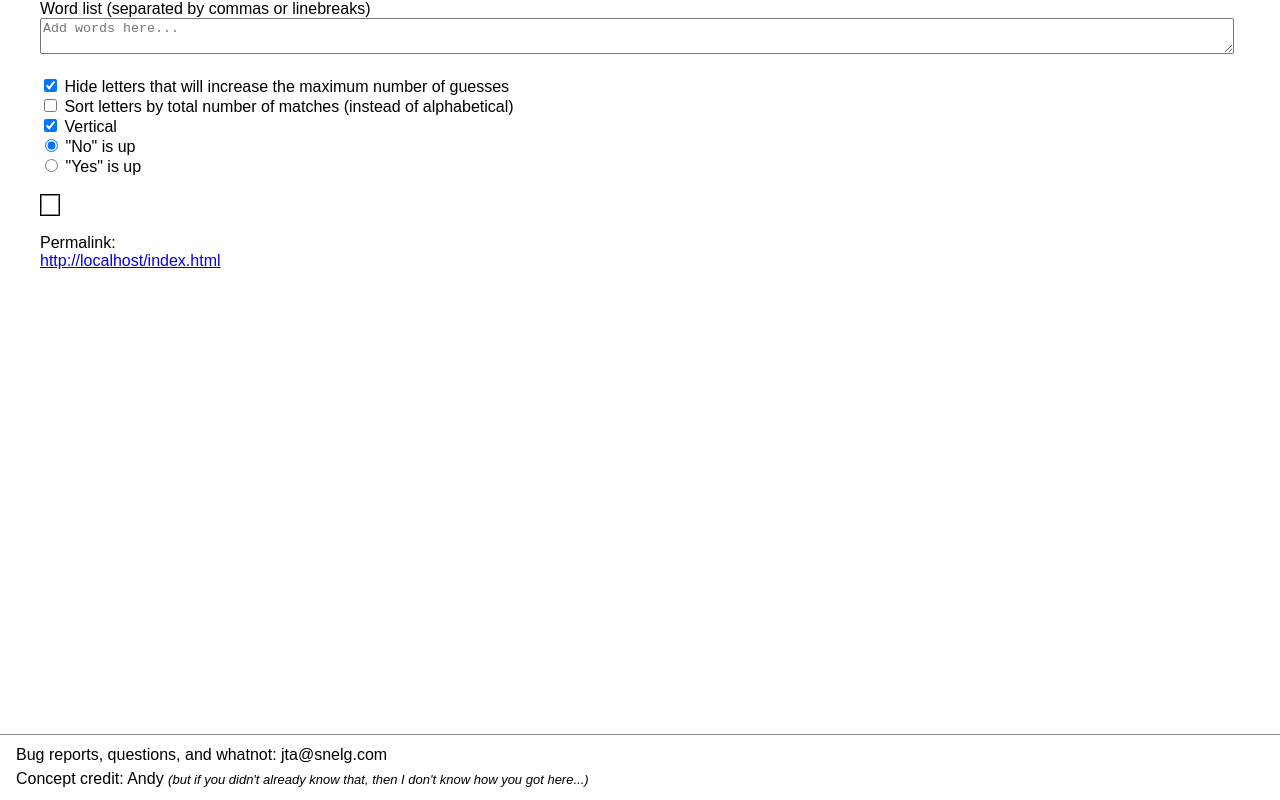
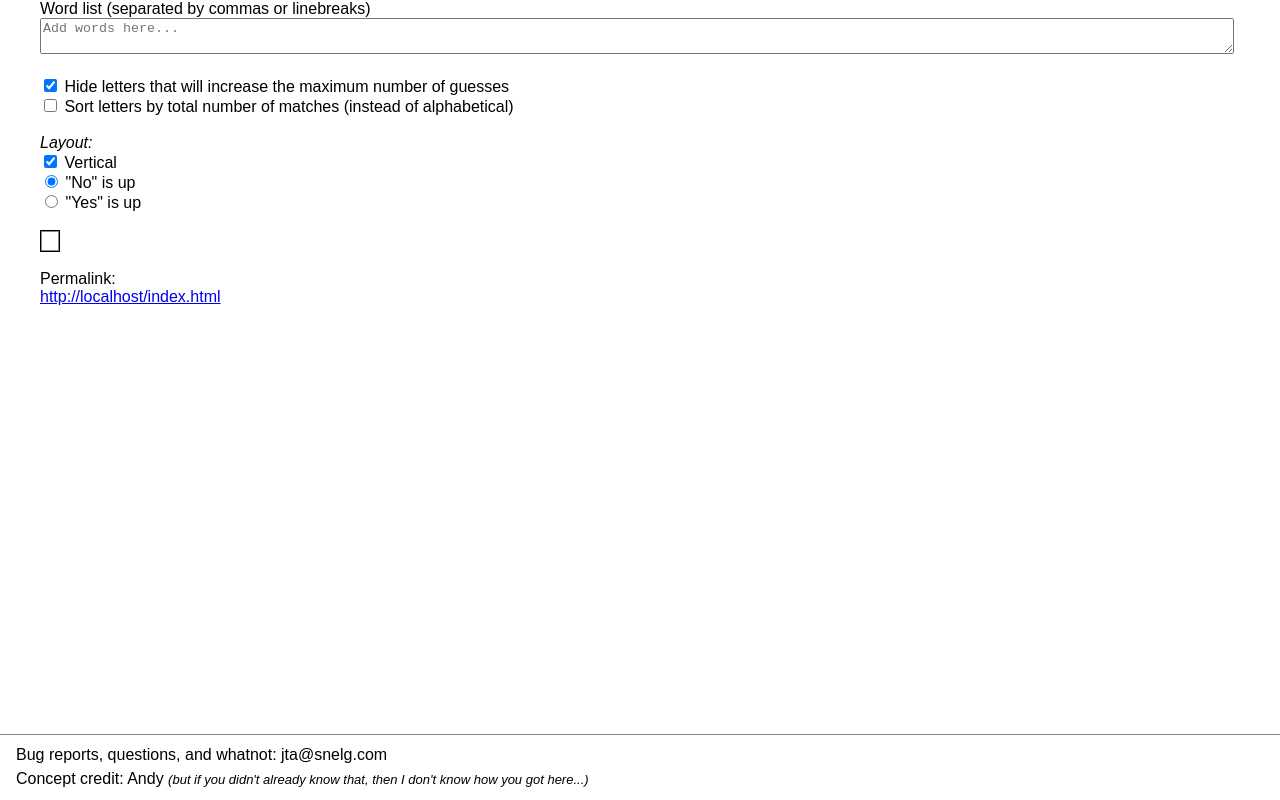
Before and after one commit to snelg/jta, a plain HTML site: page index.html in a window 1280 px wide. Drawn offline with Linux system fonts and the light colour scheme.

Commit message:
Extra text label

```diff
--- a/index.html
+++ b/index.html
@@ -38,6 +38,9 @@
                 <input type="checkbox" x-model="sortByHits">
                 Sort letters by total number of matches (instead of alphabetical)
             </label>
+            <br>
+            <br>
+            <em>Layout:</em>
             <br>
             <label>
                 <input type="checkbox" x-model="isVertical">
```
